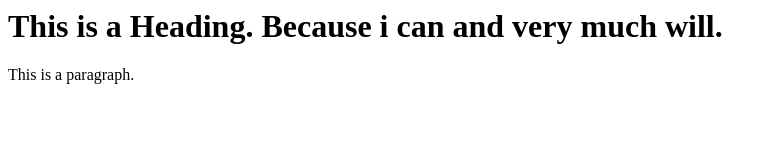
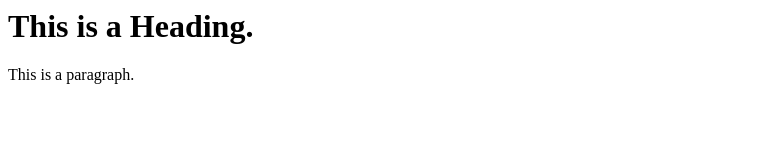
Before and after one commit to ashariati2000/GitHub-Pages, a plain HTML site: page index.html in a window 1280 px wide. Shown: the whole page, without its empty margins (0-777 px from the left). Drawn offline with Linux system fonts and the light colour scheme.

Commit message:
Update index.html

```diff
--- a/index.html
+++ b/index.html
@@ -5,7 +5,7 @@
 </head>
 <body>
 
-<h1>This is a Heading. Because i can and very much will.</h1>
+<h1>This is a Heading.</h1>
 <p>This is a paragraph.</P>
 
 </body>
```
